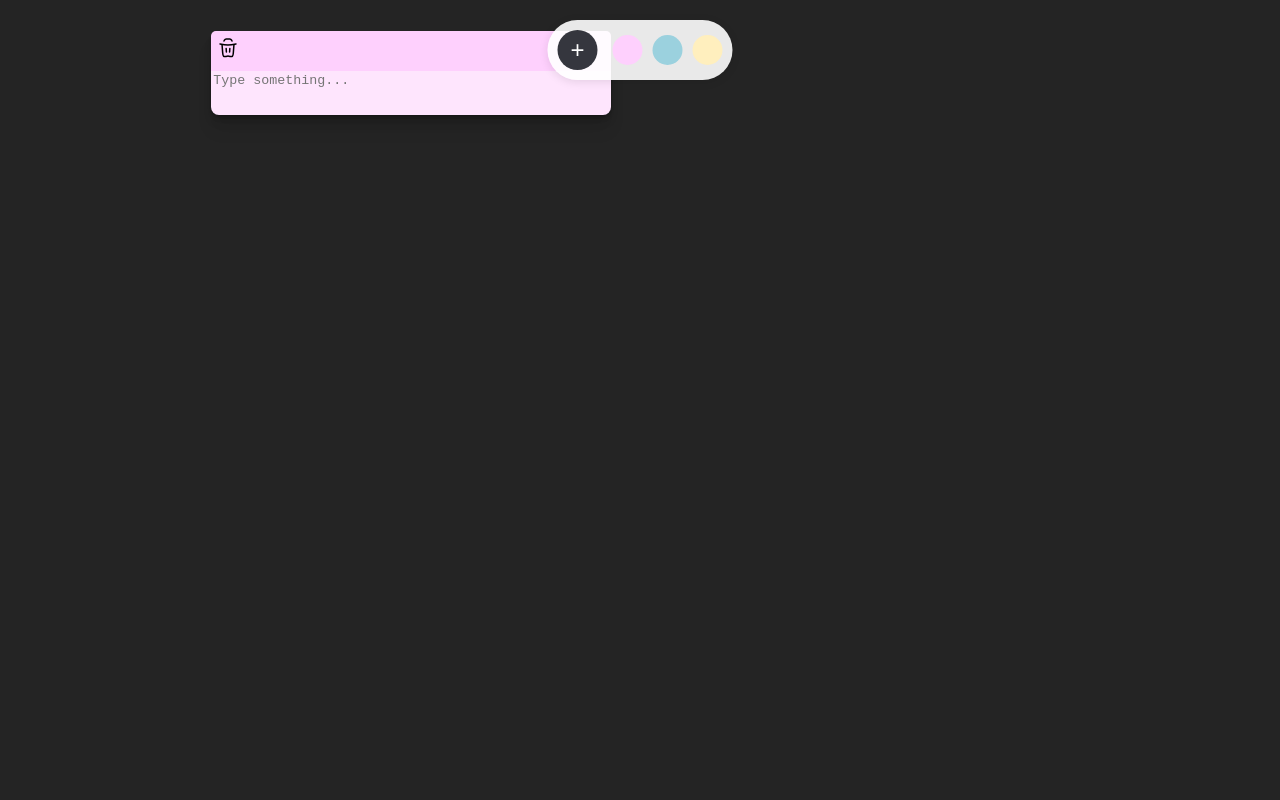
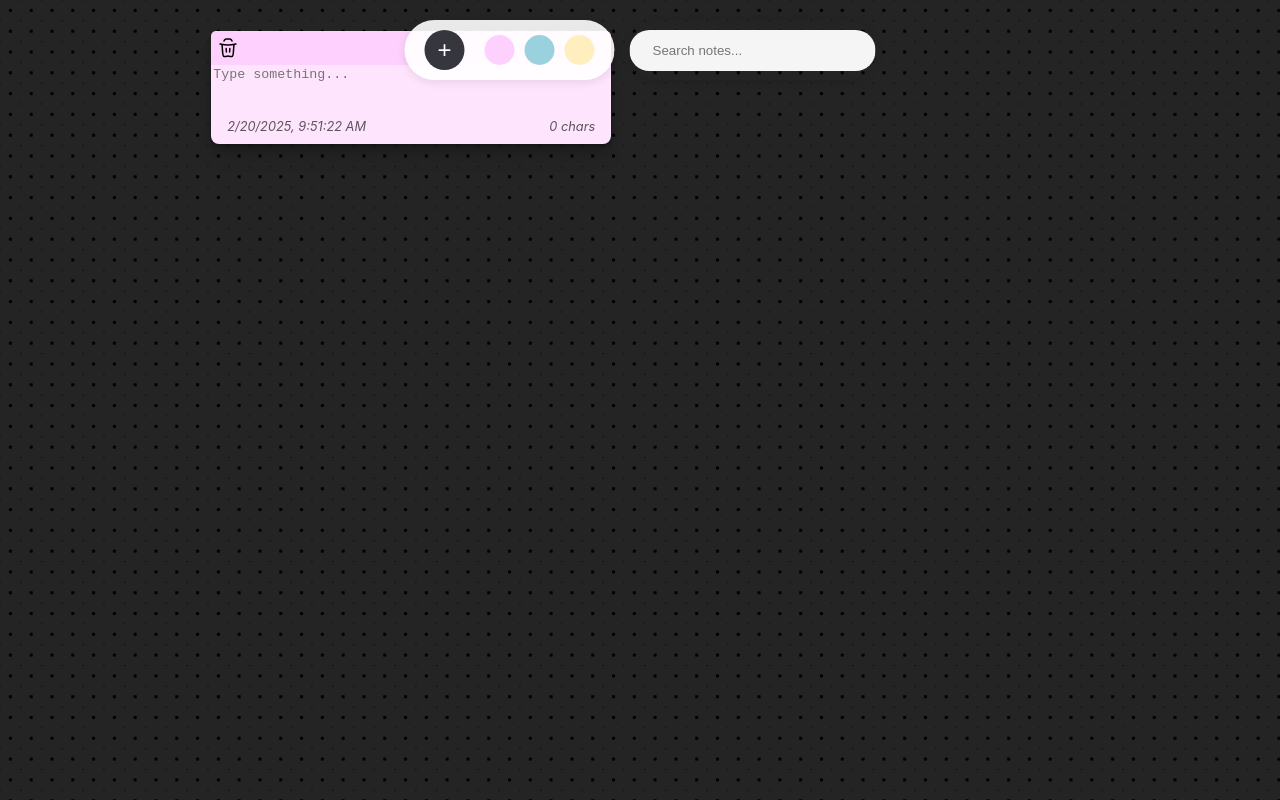
Before and after one commit to binesh-b0/notes-r, a React (Vite) app: page / in a window 1280 px wide. Both pictures are taken after a click on the button "Add new note". Built offline with nearby package versions, Linux system fonts and the light colour scheme.

Commit message:
added search

```diff
--- a/src/App.css
+++ b/src/App.css
@@ -55,21 +55,27 @@
 
 
 .dock {
-  position: fixed;
-  top: 20px;
-  left: 50%;
-  transform: translateX(-50%);
   background: rgba(255, 255, 255, 0.9);
-  padding: 10px;
+  padding: 10px 20px;
   border-radius: 40px;
   display: flex;
-  gap: 15px;
+  gap: 20px;
   align-items: center;
   box-shadow: 0 2px 10px rgba(0,0,0,0.1);
-  z-index: 10000;
+}
+
+.search-pill {
+  padding: 0;
+  border-radius: 40px;
+  display: flex;
+  align-items: center;
+  box-shadow: 0 2px 10px rgba(0,0,0,0.1);
 }
 
 .add-btn {
+  display: inline-flex;
+  align-items: center;
+  justify-content: center;
   width: 40px;
   height: 40px;
   border: none;
@@ -100,3 +106,89 @@
 .color-option:hover {
   transform: scale(1.1);
 }
+
+.empty-state {
+  position: fixed;
+  top: 50%;
+  left: 50%;
+  transform: translate(-50%, -50%);
+  text-align: center;
+  color: #666;
+  font-size: 1.2rem;
+}
+
+.search-container {
+  position: relative;
+  display: flex;
+  align-items: center;
+  background: transparent;
+  padding: 0;
+}
+
+.search-input {
+  padding: 12px 45px 12px 22px;
+  color: black;
+  background: whitesmoke;
+  border-radius: 20px;
+  border: .05rem solid transparent;
+  width: 100%;
+  min-width: 100px;
+  transition: all 0.3s ease;
+  outline: none;
+}
+
+.search-input:focus {
+  outline: none;
+  border-color: #9bd1de;
+  box-shadow: 0 0 0 2px rgba(155, 209, 222, 0.3);
+}
+
+.clear-search-btn {
+  position: absolute;
+  right: 10px;
+  background: none;
+  border: none;
+  cursor: pointer;
+  color: #666;
+  font-size: 1.2rem;
+  padding: 0 5px;
+}
+
+.clear-search-btn:hover {
+  color: #333;
+}
+
+.icon-button {
+  background: none;
+  border: none;
+  padding: 0;
+  cursor: pointer;
+  display: flex;
+  align-items: center;
+}
+
+.header {
+  position: fixed;
+  top: 20px;
+  left: 50%;
+  transform: translateX(-50%);
+  display: flex;
+  gap: 15px;
+  z-index: 10000;
+}
+
+@keyframes glow {
+  0% {
+    box-shadow: 0 0 2px rgba(155, 209, 222, 0.5);
+  }
+  50% {
+    box-shadow: 0 0 8px rgba(155, 209, 222, 1);
+  }
+  100% {
+    box-shadow: 0 0 2px rgba(155, 209, 222, 0.5);
+  }
+}
+
+.card.highlight {
+  animation: glow 1.5s ease-in-out infinite;
+}
--- a/src/App.jsx
+++ b/src/App.jsx
@@ -4,13 +4,28 @@ import { NotesContext } from './contexts/NotesContext.jsx'
 import NoteCard from './components/NoteCard'
 import Dock from './components/Dock'
 import './App.css'
+import Search from './components/Search.jsx'
 
 function App() {
-  const { notes } = useContext(NotesContext)
+  const { notes, allNotes, searchQuery } = useContext(NotesContext)
 
   return (
     <div>
-      <Dock />
+      <div className="header">
+        <Dock />
+        <Search />
+      </div>
+
+      {notes.length === 0 && (
+        <div className="empty-state">
+          {allNotes.length === 0 ? (
+            <p>No notes yet. Click "+" to create one!</p>
+          ) : (
+            <p>No notes found for "{searchQuery}"</p>
+          )}
+        </div>
+      )}
+
       {notes.map((note) => (
         <NoteCard key={note.id} note={note} />
       ))}
--- a/src/components/Dock.jsx
+++ b/src/components/Dock.jsx
@@ -24,11 +24,22 @@ const colorOptions = [
 ]
 
 const Dock = () => {
-  const { selectedColor, setSelectedColor, addNote, updateNoteColors } = useContext(NotesContext)
+  const {
+    selectedColor,
+    setSelectedColor,
+    addNote,
+    updateNoteColors,
+  } = useContext(NotesContext)
+
 
   return (
     <div className="dock">
-      <button className="add-btn" onClick={addNote}>+</button>
+      <button
+        className="add-btn"
+        onClick={addNote}
+        aria-label='Add new note'
+      >+</button>
+
       <div className="color-picker">
         {colorOptions.map(color => (
           <button
@@ -39,9 +50,10 @@ const Dock = () => {
               border: selectedColor.id === color.id ? '2px solid black' : 'none'
             }}
             onClick={() => {
-                setSelectedColor(color);
-                updateNoteColors(color);
-              }}
+              setSelectedColor(color);
+              updateNoteColors(color);
+            }}
+            aria-label={`Select ${color.id} color`}
           />
         ))}
       </div>
--- a/src/components/NoteCard.jsx
+++ b/src/components/NoteCard.jsx
@@ -5,11 +5,14 @@ import Trash from "../icons/Trash"
 import { setNewOffset, autoSize, setZIndex } from "../utils"
 
 const NoteCard = ({ note }) => {
-    const { deleteNote, updateNote, setActiveNoteId } = useContext(NotesContext)
+    const { deleteNote, updateNote, setActiveNoteId, searchQuery } = useContext(NotesContext)
     const [position, setPosition] = useState(note.position)
     const [body, setBody] = useState(note.body)
     const colors = note.colors
     const debounceTimeout = useRef(null)
+
+    const createdAt = new Date(note.id).toLocaleString()
+    const characterCount = note.body.length
 
     const cardRef = useRef(null)
     const textareaRef = useRef(null)
@@ -51,25 +54,38 @@ const NoteCard = ({ note }) => {
     const mouseUp = () => {
         document.removeEventListener("mousemove", mouseMove)
         document.removeEventListener("mouseup", mouseUp)
-        console.log(position)
         updateNote(note.id, { position })
     }
 
     return (
         <div
             ref={cardRef}
-            className="card"
-            style={{
+            className={`card ${
+                // If there’s an active search query and the note text includes it, add a highlight
+                searchQuery &&
+                note.body.toLowerCase().includes(searchQuery.toLowerCase())
+                  ? "highlight"
+                  : ""
+              }`}            style={{
                 backgroundColor: colors.colorBody,
                 left: `${position.x}px`,
                 top: `${position.y}px`,
-            }}>
+            }}
+            role="article"
+            aria-label={`Note created on ${createdAt} `}
+            >
             <div
                 className="card-header"
                 onMouseDown={mouseDown}
                 style={{ backgroundColor: colors.colorHeader }}
             >
-                <span onClick={() => deleteNote(note.id)}><Trash /></span>
+                 <button
+                    onClick={() => deleteNote(note.id)}
+                    aria-label="Delete note"
+                    className="icon-button"
+                >
+                    <Trash />
+                </button>
             </div>
             <div className="card-body">
                 <textarea
@@ -79,7 +95,22 @@ const NoteCard = ({ note }) => {
                     value={body}
                     placeholder="Type something..."
                     onFocus={() => setZIndex(cardRef.current)}
+                    aria-label="Note content"
                 ></textarea>
+            </div>
+            <div className="card-footer"
+                style={{
+                    fontSize: '0.8rem',
+                    fontStyle: 'italic',
+                    color: colors.colorText,
+                    opacity: 0.7,
+                    padding: '0.5rem 1rem',
+                    display: 'flex',
+                    justifyContent: 'space-between'
+                }}
+            >
+                <span>{createdAt}</span>
+                <span>{characterCount} chars</span>
             </div>
         </div>
     )
--- /dev/null
+++ b/src/components/Search.jsx
@@ -0,0 +1,41 @@
+// components/SearchPill.jsx
+import { useContext } from 'react'
+import { NotesContext } from '../contexts/NotesContext'
+
+function Search() {
+  const { searchQuery, setSearchQuery, allNotes } = useContext(NotesContext)
+
+  const handleSearchChange = (e) => {
+    setSearchQuery(e.target.value)
+  }
+
+  const clearSearch = () => {
+    setSearchQuery('')
+  }
+
+  return (
+    <div className="search-pill" style={allNotes.length === 0 ? { display: 'none' } : {}}>
+      <div className="search-container">
+        <input
+          type="text"
+          placeholder="Search notes..."
+          value={searchQuery}
+          onChange={handleSearchChange}
+          aria-label="Search notes"
+          className="search-input"
+        />
+        {searchQuery && (
+          <button
+            onClick={clearSearch}
+            className="clear-search-btn"
+            aria-label="Clear search"
+          >
+            ×
+          </button>
+        )}
+      </div>
+    </div>
+  )
+}
+
+export default Search
--- a/src/contexts/NotesContext.jsx
+++ b/src/contexts/NotesContext.jsx
@@ -1,14 +1,23 @@
-import { createContext, useState, useEffect, useCallback } from 'react'
+import { createContext, useState, useEffect, useCallback, useMemo } from 'react'
 
 export const NotesContext = createContext()
 
 export const NotesProvider = ({ children }) => {
   const [activeNoteId, setActiveNoteId] = useState(null);
+  const [searchQuery, setSearchQuery] = useState('')
 
   const [notes, setNotes] = useState(() => {
     const saved = localStorage.getItem('notes')
     return saved ? JSON.parse(saved) : []
   })
+
+  const filteredNotes = useMemo(() => {
+    if (!searchQuery) return notes
+    const query = searchQuery.toLowerCase()
+    return notes.filter(note =>
+      note.body.toLowerCase().includes(query)
+    )
+  }, [notes, searchQuery])
 
   const [selectedColor, setSelectedColor] = useState({
     colorHeader: "#FED0FD",
@@ -53,12 +62,16 @@ export const NotesProvider = ({ children }) => {
       activeNoteId,
       setActiveNoteId,
       updateNoteColors,
-      notes,
+      notes : filteredNotes,
+      allNotes: notes,
       selectedColor,
       setSelectedColor,
       addNote,
       deleteNote,
-      updateNote
+      updateNote,
+      searchQuery,
+      setSearchQuery,
+
     }}>
       {children}
     </NotesContext.Provider>
--- a/src/index.css
+++ b/src/index.css
@@ -31,6 +31,13 @@ body {
   place-items: center;
   min-width: 320px;
   min-height: 100vh;
+  background-image: radial-gradient(
+    circle at center,
+     black 0.10rem,
+    transparent 0
+  ), radial-gradient(circle at center, black 0.05rem, transparent 0);
+background-size: 1.3rem 1.3rem;
+background-position: 0 0, 0.65rem 0.65rem;
 }
 
 h1 {
```
Also changed, not shown: 1 other file (tests, documents, lock files or other folders).
